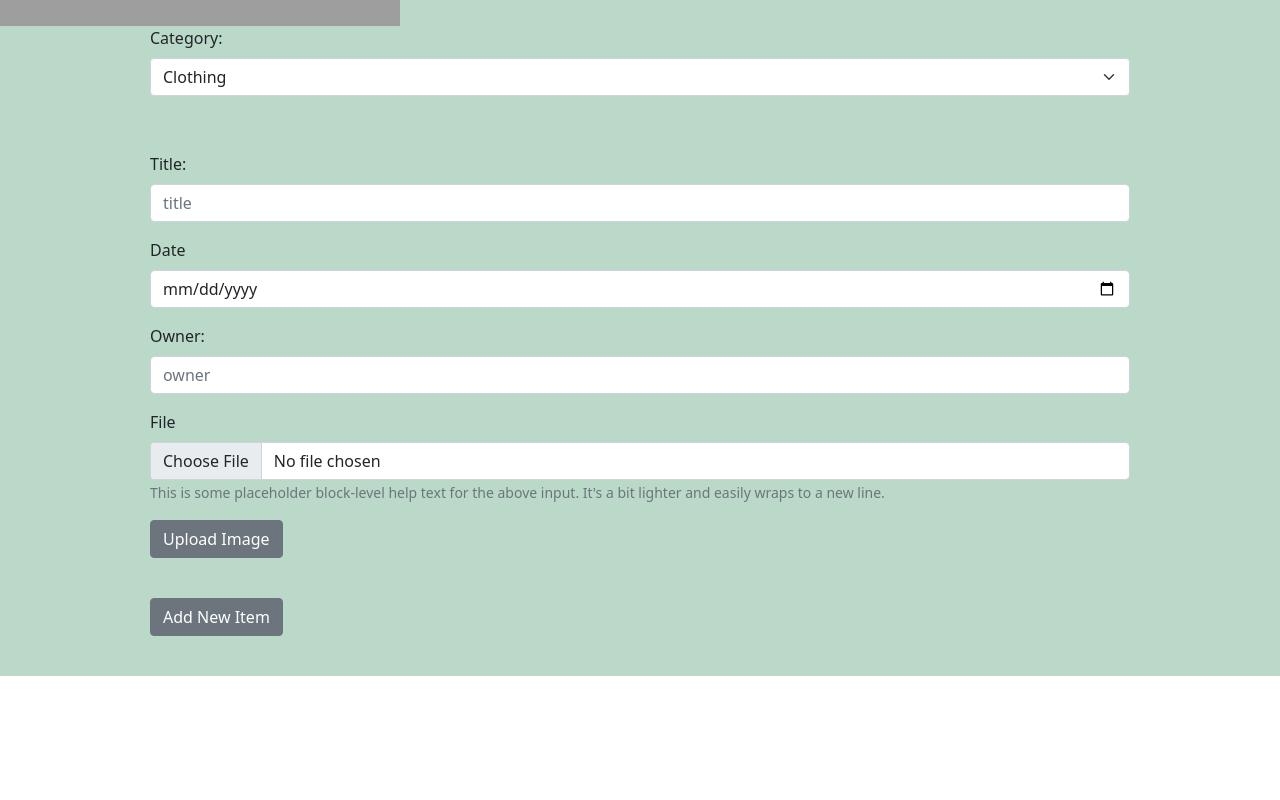
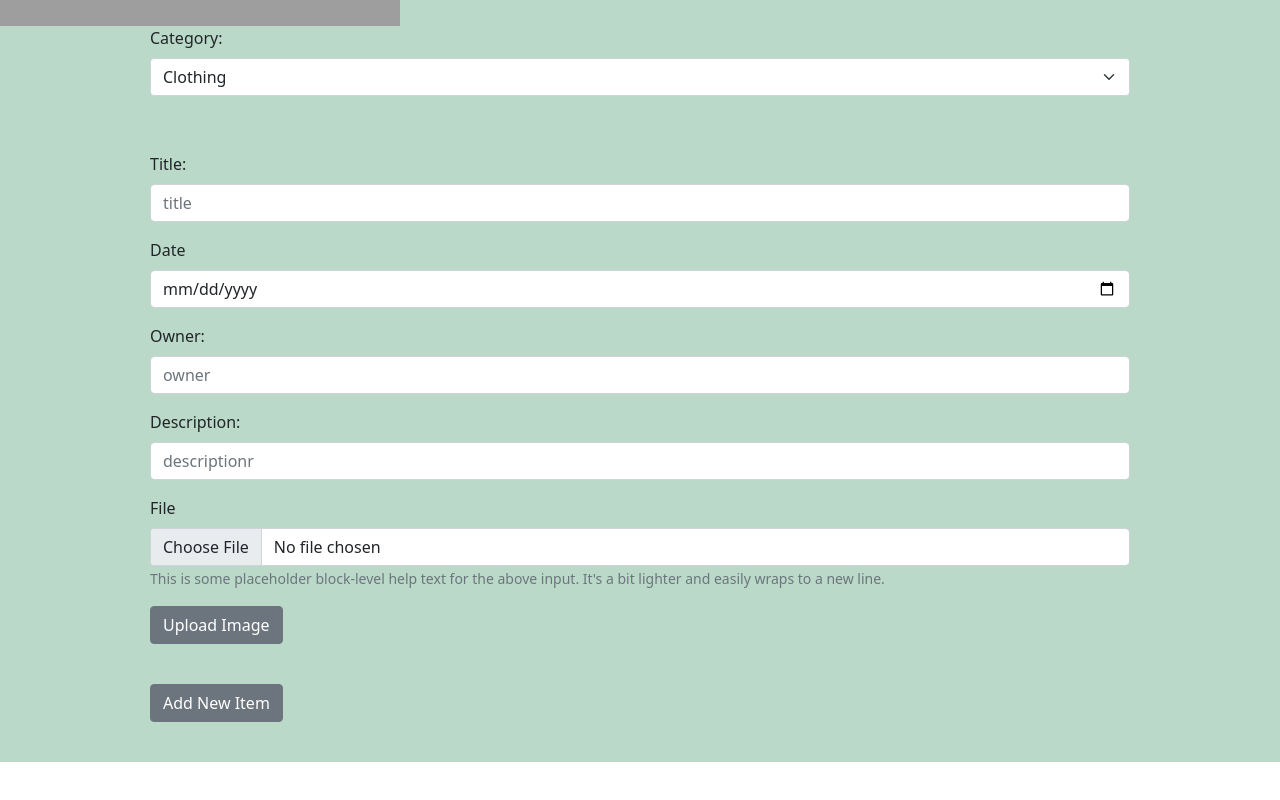
Before and after one commit to AnnieRae1111/Giveback-app-front-end, a React (Create React App) app in the folder giveback-app/: page / in a window 1280 px wide. Shown: the part 1454-2254 px from the top of the page. Built offline with nearby package versions, Linux system fonts and the light colour scheme; no server answers; grey boxes are pictures that could not be loaded.

Commit message:
post to database with images is working. items set to state as well:

```diff
--- a/giveback-app/src/App.js
+++ b/giveback-app/src/App.js
@@ -15,6 +15,7 @@ function App() {
   const [images, setImages]=useState([])
   const [newImage, setNewImage]=useState()
   const[owner, setOwner]=useState('')
+  const[description, setDescription]=useState('')
   const[items, setItems]=useState([])
 
   const BASE_URL = "http://localhost:8000/api/items";
@@ -46,7 +47,7 @@ function App() {
       <Routes>
         <Route path="/" element={<AvailableItemsList/>} />
       </Routes>
-      <UploadItemForm itemCategory={itemCategory} setItemCategory={setItemCategory} itemTitle={itemTitle} setItemTitle={setItemTitle} itemDate={itemDate} setItemDate={setItemDate} images={images} setImages={setImages} newImage={newImage} setNewImage={setNewImage} owner={owner} setOwner={setOwner} items={items} setItems={setItems}/>
+      <UploadItemForm itemCategory={itemCategory} setItemCategory={setItemCategory} itemTitle={itemTitle} setItemTitle={setItemTitle} itemDate={itemDate} setItemDate={setItemDate} images={images} setImages={setImages} newImage={newImage} setNewImage={setNewImage} owner={owner} setOwner={setOwner} items={items} setItems={setItems} description={description} setDescription={setDescription}/>
 
     </div>
   );
--- a/giveback-app/src/components/UploadItemForm.js
+++ b/giveback-app/src/components/UploadItemForm.js
@@ -11,31 +11,33 @@ import {
     Button
 } from 'reactstrap'
 
-    const UploadItemForm = ({itemCategory, setItemCategory, itemTitle, setItemTitle, itemDate, setItemDate, images, setImages, newImage, setNewImage, owner, setOwner,items, setItems}) => {
+const UploadItemForm = ({itemCategory, setItemCategory, itemTitle, setItemTitle, itemDate, setItemDate, images, setImages, newImage, setNewImage, owner, setOwner,items, setItems, description, setDescription}) => {
 
         let newItem = {
             category:itemCategory,
             title: itemTitle,
             date_posted: itemDate,
             owner: owner,
+            description:description,
             images: images,
 
         }
 
         console.log(items)
 
-
         //setting images state // probably don't need this
         const uploadImage = (event)=> {
             event.preventDefault()
             setImages([...images, newImage])
             console.log(images)
-            // const imageData = new FormData()
-            // imageData.append('newImage', newImage)
-            // imageData.append('owner', owner)
 
-            // console.log(imageData)
-            console.log(images)
+            axios.post('http://localhost:8000/api/items', newItem)
+                .then((response)=> {
+                    console.log(response)
+                })
+                .catch((error)=>{
+                    console.log(error)
+                })
 
 
         }
@@ -54,13 +56,14 @@ import {
             data.append('itemTitle', itemTitle)
             data.append('itemDate', itemDate)
             data.append('owner', owner)
+            data.append('description', description)
             data.append('newImage', newImage)
 
 
             console.log(data)
 
 
-            axios.post("http://localhost:8000/api/items", data, {
+            axios.post("http://localhost:8000/api/items", data, items, {
                 headers: {
                 "Content-Type": "multipart/form-data"
                 }
@@ -71,6 +74,7 @@ import {
                 .catch((error) => {
                 // error response
                 });
+
         }
 
 
@@ -78,9 +82,6 @@ import {
             setImages(images.filter(file => file.name !== filename))
             // filtering the files that do not equal the file we want to remove
         }
-
-
-
 
 
 
@@ -152,6 +153,18 @@ import {
                     />
                 </FormGroup>
                 <FormGroup>
+                    <Label id="description-label" for="description">
+                    Description:
+                    </Label>
+                    <Input
+                    id="description"
+                    name="description"
+                    placeholder="descriptionr"
+                    type="text"
+                    onChange={(event)=>{setDescription(event.target.value)}}
+                    />
+                </FormGroup>
+                <FormGroup>
                     <Label for="exampleFile">
                     File
                     </Label>
```
Also changed, not shown: giveback-app/src/components/AvailableItemsCard.js (+46 -1 lines). Lines whose indentation alone changed are shown as unchanged.
